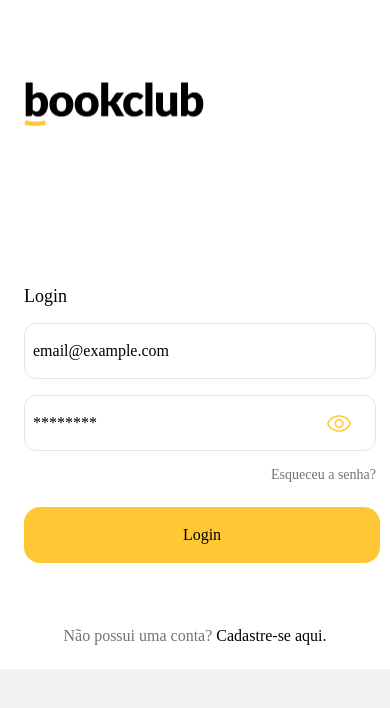
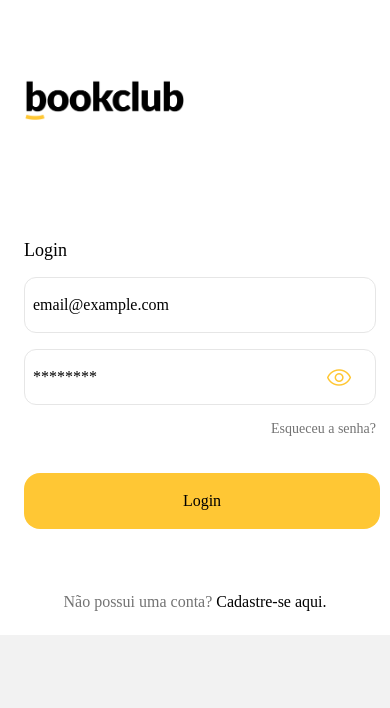
Before and after one commit to bitcrusher1023/bookmarkApp, a React Native app: screen / in a window 390 px wide. Shown: the top 708 px of the page. Built offline with nearby package versions, Linux system fonts and the light colour scheme.

Commit message:
feat: add yup and formik validations

```diff
--- a/package.json
+++ b/package.json
@@ -13,13 +13,15 @@
     "@react-navigation/native": "^6.0.13",
     "@react-navigation/native-stack": "^6.9.1",
     "axios": "^1.1.3",
+    "formik": "^2.2.9",
     "prop-types": "^15.8.1",
     "react": "18.1.0",
     "react-native": "0.70.3",
     "react-native-safe-area-context": "^4.4.1",
     "react-native-screens": "^3.18.2",
     "react-native-vector-icons": "^9.2.0",
-    "styled-components": "^5.3.6"
+    "styled-components": "^5.3.6",
+    "yup": "^0.32.11"
   },
   "devDependencies": {
     "@babel/core": "^7.12.9",
--- a/src/components/atoms/Input/index.js
+++ b/src/components/atoms/Input/index.js
@@ -2,6 +2,7 @@ import { useState } from 'react'
 import PropTypes from 'prop-types'
 import Icon from 'react-native-vector-icons/SimpleLineIcons'
 import { Box } from '../Box'
+import { Text } from '../Text'
 import { TextInput } from './styles'
 import { paddingPropsTypes, marginPropsTypes } from '~/styles/styled-system'
 import { theme } from '~/styles/theme'
@@ -11,11 +12,15 @@ export const Input = ({
   secureTextEntry,
   value,
   placeholder,
+  error,
+  keyboardType,
+  autoCapitalize,
   ...props
 }) => {
   const [isFocus, setIsFocus] = useState(false)
   const [secureText, setSecureText] = useState(secureTextEntry)
   return (
+    <Box {...props}>
       <Box
         flexDir="row"
         h={56}
@@ -26,8 +31,7 @@ export const Input = ({
         borderColor={isFocus ? 'primary' : 'lightGrey'}
         bw={isFocus ? 1.5 : 1}
         borderStyle="solid"
-      p={8}
-      {...props}>
+        p={8}>
         <TextInput
           value={value}
           onChangeText={onChangeText}
@@ -38,6 +42,8 @@ export const Input = ({
           color="black"
           onFocus={() => setIsFocus(true)}
           onEndEditing={() => setIsFocus(false)}
+          keyboardType={keyboardType}
+          autoCapitalize={autoCapitalize}
         />
         {secureTextEntry && (
           <Box.Touchable
@@ -48,6 +54,12 @@ export const Input = ({
           </Box.Touchable>
         )}
       </Box>
+      {error && (
+        <Text.TinyText mt={4} color="red">
+          {error}
+        </Text.TinyText>
+      )}
+    </Box>
   )
 }
 
@@ -56,6 +68,9 @@ Input.propTypes = {
   onChangeText: PropTypes.func.isRequired,
   placeholder: PropTypes.string,
   secureTextEntry: PropTypes.bool,
+  error: PropTypes.string,
+  keyboardType: PropTypes.string,
+  autoCapitalize: PropTypes.string,
   ...paddingPropsTypes,
   ...marginPropsTypes,
 }
--- a/src/modules/unauthenticated/screens/Login/index.js
+++ b/src/modules/unauthenticated/screens/Login/index.js
@@ -1,10 +1,29 @@
-import { useState } from 'react'
 import { Box, Button, Image, Input, Text } from '~/components/atoms'
+import { useFormik } from 'formik'
+import * as Yup from 'yup'
 import logoSrc from '~/assets/img/logo_full.png'
 
 export const LoginScreen = ({ navigation }) => {
-  const [email, setEmail] = useState('')
-  const [password, setPassword] = useState('')
+  const validationSchema = Yup.object().shape({
+    email: Yup.string()
+      .email('E-mail inválido.')
+      .required('E-mail é obrigatório.'),
+    password: Yup.string().required('Senha é obrigatório.'),
+  })
+
+  const { values, setFieldValue, errors, handleSubmit } = useFormik({
+    initialValues: {
+      email: '',
+      password: '',
+    },
+    validationSchema: validationSchema,
+    validateOnChange: false,
+    validateOnBlur: false,
+    onSubmit: async ({ email, password }) => {
+      console.log({ email, password })
+    },
+  })
+
   return (
     <Box
       bg="white"
@@ -14,28 +33,39 @@ export const LoginScreen = ({ navigation }) => {
       flexDir="column"
       align="flex-start"
       justify="flex-start">
-      <Image source={logoSrc} mt={48} h={54} w={180} mb={160} />
+      <Image
+        resizeMode="contain"
+        source={logoSrc}
+        mt={48}
+        h={48}
+        w={160}
+        mb={120}
+      />
       <Text.ScreenTitle mb={16}>Login</Text.ScreenTitle>
       <Input
-        value={email}
-        onChangeText={setEmail}
+        value={values.email}
+        onChangeText={t => setFieldValue('email', t)}
         placeholder="email@example.com"
         mb={16}
+        error={errors.email}
+        keyboardType="email-address"
+        autoCapitalize="none"
       />
 
       <Input
-        value={password}
-        onChangeText={setPassword}
+        value={values.password}
+        onChangeText={t => setFieldValue('password', t)}
         placeholder="********"
         secureTextEntry
         mb={16}
+        error={errors.password}
       />
-      <Box mb={24} w={352} align="flex-end">
+      <Box mb={36} w={352} align="flex-end">
         <Box.Touchable>
           <Text.TinyText color="grey">Esqueceu a senha?</Text.TinyText>
         </Box.Touchable>
       </Box>
-      <Button>Login</Button>
+      <Button onPress={handleSubmit}>Login</Button>
       <Box mt={64} w="100%" align="center">
         <Box.Touchable
           onPress={() => navigation.navigate('Register')}
--- a/src/modules/unauthenticated/screens/Register/index.js
+++ b/src/modules/unauthenticated/screens/Register/index.js
@@ -1,46 +1,78 @@
-import { useState } from 'react'
+import { useFormik } from 'formik'
+import * as Yup from 'yup'
 import { Box, Input, Button } from '~/components'
 
 export const RegisterScreen = () => {
-  const [name, setName] = useState('')
-  const [email, setEmail] = useState('')
-  const [password, setPassword] = useState('')
-  const [confirmPassword, setConfirmPassword] = useState('')
+  const validationSchema = Yup.object().shape({
+    name: Yup.string()
+      .required('Nome é obrigatório')
+      .min(3, 'Nome deve ter ao menos 3 caracters.'),
+    email: Yup.string()
+      .email('E-mail inválido.')
+      .required('E-mail é obrigatório.'),
+    password: Yup.string()
+      .required('Senha é obrigatório.')
+      .min(6, 'Senha deve conter ao menos 6 caracteres'),
+    confirmPassword: Yup.string()
+      .required('Confirmar senha é obrigatório.')
+      .min(6, 'Confirmar senha deve conter ao menos 6 caracteres'),
+  })
+
+  const { values, setFieldValue, errors, handleSubmit } = useFormik({
+    initialValues: {
+      name: '',
+      email: '',
+      password: '',
+      confirmPassword: '',
+    },
+    validationSchema: validationSchema,
+    validateOnChange: false,
+    validateOnBlur: false,
+    onSubmit: async finalValues => {
+      console.log({ finalValues })
+    },
+  })
 
   return (
     <Box align="center" bg="white" w="100%" h="100%">
       <Input
-        value={name}
-        onChangeText={setName}
+        value={values.name}
+        onChangeText={t => setFieldValue('name', t)}
+        error={errors.name}
         placeholder="Seu nome"
         mt={48}
         mb={24}
       />
 
       <Input
-        value={email}
-        onChangeText={setEmail}
+        value={values.email}
+        onChangeText={t => setFieldValue('email', t)}
+        error={errors.email}
         placeholder="email@example.com"
         mb={24}
+        keyboardType="email-address"
+        autoCapitalize="none"
       />
 
       <Input
-        value={password}
-        onChangeText={setPassword}
+        value={values.password}
+        onChangeText={t => setFieldValue('password', t)}
+        error={errors.password}
         placeholder="********"
         secureTextEntry
         mb={24}
       />
 
       <Input
-        value={confirmPassword}
-        onChangeText={setConfirmPassword}
+        value={values.confirmPassword}
+        onChangeText={t => setFieldValue('confirmPassword', t)}
+        error={errors.confirmPassword}
         placeholder="********"
         secureTextEntry
         mb={120}
       />
 
-      <Button>Cadastrar</Button>
+      <Button onPress={handleSubmit}>Cadastrar</Button>
     </Box>
   )
 }
```
Also changed, not shown: 1 other file (tests, documents, lock files or other folders). Lines whose indentation alone changed are shown as unchanged.
